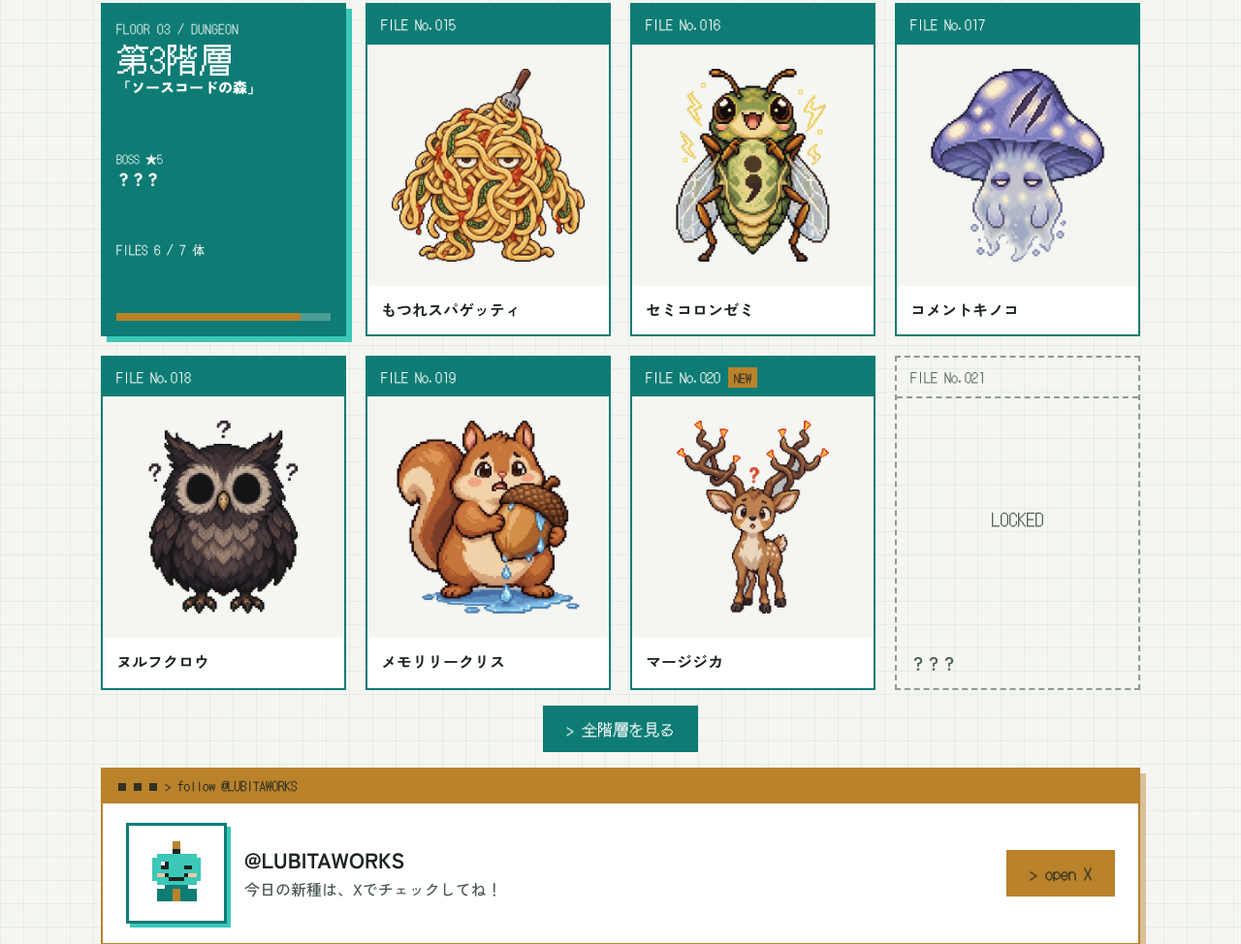
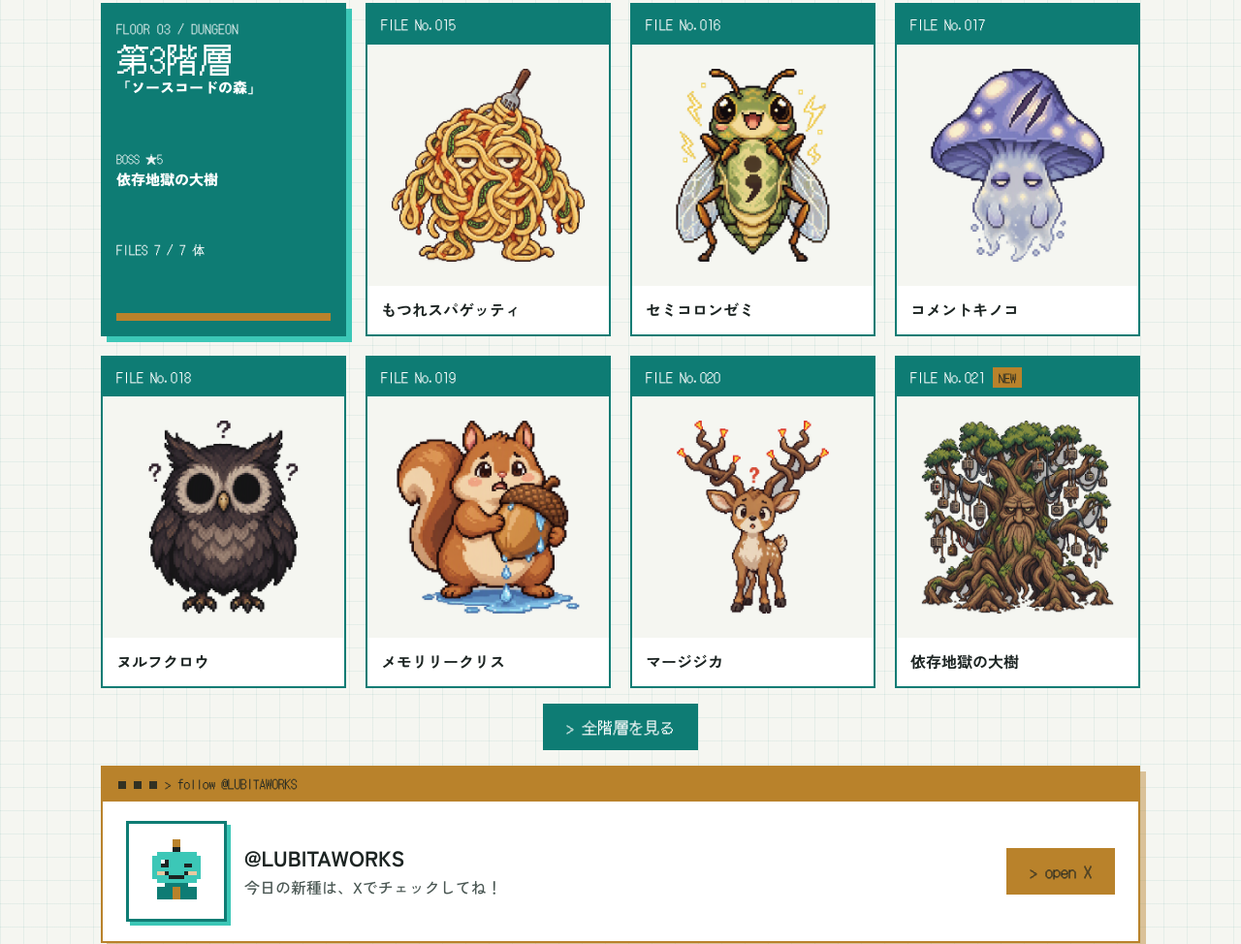
Before and after one commit to lubitaworks-dotcom/lubitaworks-site, a plain HTML site: page index.html in a window 1280 px wide. Shown: the part 3124-4098 px from the top of the page at 97% size. Drawn offline with Linux system fonts and the light colour scheme.

Commit message:
build: 図鑑の解放状況・データを反映（自動）

```diff
--- a/index.html
+++ b/index.html
@@ -95,14 +95,14 @@
   </div>
   <div class="cards">
     <div class="floor-tile"><div><div class="no">FLOOR 03 / DUNGEON</div><div class="fl">第3階層</div><div class="sub">「ソースコードの森」</div></div>
-      <div class="boss"><span class="lb">BOSS ★5</span><span class="bn">？？？</span></div><div class="files">FILES 6 / 7 体</div><div class="bar" aria-hidden="true"><i style="width:86%"></i></div></div>
+      <div class="boss"><span class="lb">BOSS ★5</span><span class="bn">依存地獄の大樹</span></div><div class="files">FILES 7 / 7 体</div><div class="bar" aria-hidden="true"><i style="width:100%"></i></div></div>
     <div class="card"><span class="cap dot">FILE No.015</span><div class="art"><img src="/assets/img/zukan/015.webp" alt="ドット絵のモンスター「もつれスパゲッティ」。からまった麺の塊で、頭にフォークが刺さっている。麺にはコードの線が編みこまれている。" width="560" height="560" loading="lazy"></div><span class="nm">もつれスパゲッティ</span></div>
     <div class="card"><span class="cap dot">FILE No.016</span><div class="art"><img src="/assets/img/zukan/016.webp" alt="ドット絵のモンスター「セミコロンゼミ」。背中に「;」の模様があり、透明な羽と電気の火花をまとう、元気な顔のセミ。" width="560" height="560" loading="lazy"></div><span class="nm">セミコロンゼミ</span></div>
     <div class="card"><span class="cap dot">FILE No.017</span><div class="art"><img src="/assets/img/zukan/017.webp" alt="ドット絵のモンスター「コメントキノコ」。傘に「//」のような傷がある、うす青く光るキノコ。体が半分透けていて、眠そうな目をしている。" width="560" height="560" loading="lazy"></div><span class="nm">コメントキノコ</span></div>
     <div class="card"><span class="cap dot">FILE No.018</span><div class="art"><img src="/assets/img/zukan/018.webp" alt="ドット絵のモンスター「ヌルフクロウ」。瞳のない、うつろな大きな目をした黒茶色のフクロウ。まわりに小さな「？」が浮かんでいる。" width="560" height="560" loading="lazy"></div><span class="nm">ヌルフクロウ</span></div>
     <div class="card"><span class="cap dot">FILE No.019</span><div class="art"><img src="/assets/img/zukan/019.webp" alt="ドット絵のモンスター「メモリリークリス」。水がしたたる大きなドングリを抱えた、困り顔のリス。足元に水たまりが広がっている。" width="560" height="560" loading="lazy"></div><span class="nm">メモリリークリス</span></div>
-    <div class="card"><span class="cap dot">FILE No.020<b class="new">NEW</b></span><div class="art"><img src="/assets/img/zukan/020.webp" alt="ドット絵のモンスター「マージジカ」。角が2方向に枝分かれして、からまった子ジカ。角の先に小さな警告の印があり、困った顔をしている。" width="560" height="560" loading="lazy"></div><span class="nm">マージジカ</span></div>
-    <div class="card lock"><span class="cap dot">FILE No.021</span><div class="art" aria-label="未解放">LOCKED</div><span class="nm">？？？</span></div>
+    <div class="card"><span class="cap dot">FILE No.020</span><div class="art"><img src="/assets/img/zukan/020.webp" alt="ドット絵のモンスター「マージジカ」。角が2方向に枝分かれして、からまった子ジカ。角の先に小さな警告の印があり、困った顔をしている。" width="560" height="560" loading="lazy"></div><span class="nm">マージジカ</span></div>
+    <div class="card"><span class="cap dot">FILE No.021<b class="new">NEW</b></span><div class="art"><img src="/assets/img/zukan/021.webp" alt="ドット絵のモンスター「依存地獄の大樹」。根とケーブルがからまり、枝に無数の小さな箱をぶら下げた、気難しい顔の巨木。" width="560" height="560" loading="lazy"></div><span class="nm">依存地獄の大樹</span></div>
   </div>
   <a class="btn dot more" href="/zukan/">&gt; 全階層を見る</a>
   <div class="follow" id="x">
```
Also changed, not shown: zukan/index.html (+3 -3 lines), assets/fonts/DotGothic16.woff2, assets/fonts/ZenKakuGothicNew-500.woff2, assets/fonts/ZenKakuGothicNew-700.woff2, assets/fonts/ZenKakuGothicNew-900.woff2, assets/img/zukan/021.webp (added).
